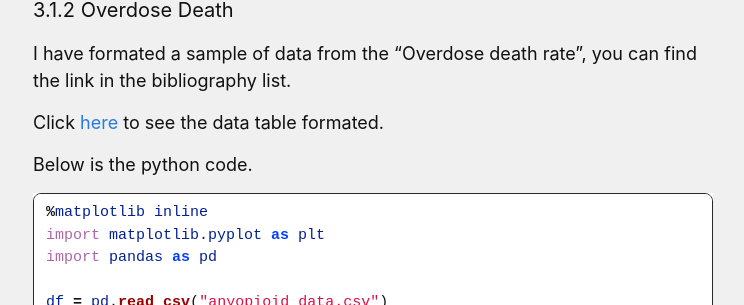
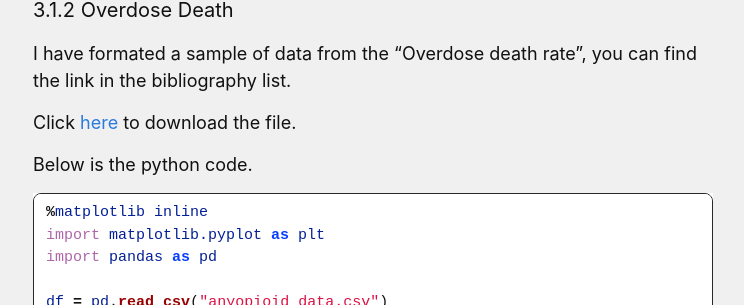
Before and after one commit to CMagnac/CMagnac-first-blog, a Jekyll site: the page built from _posts/2022-12-16-carfentanil.md, in a window 1280 px wide and 900 px high, scrolled down 2957 px. Shown: the part 148-453 px from the top of the window, without its empty margins (267-1011 px from the left). Built offline with Jekyll 4.4.1, drawn with Linux system fonts in a browser that asks for light colours.

Commit message:
Update download link for csv file

```diff
--- a/_posts/2022-12-16-carfentanil.md
+++ b/_posts/2022-12-16-carfentanil.md
@@ -81,7 +81,7 @@ Here are some data from US:
 
 I have formated a sample of data from the "Overdose death rate", you can find the link in the bibliography list.
 
-Click [here]({% link table.md %}) to see the data table formated.
+Click [here]({% link download/anyopioid_data.csv %}) to download the file.
 
 Below is the python code.
 
```
